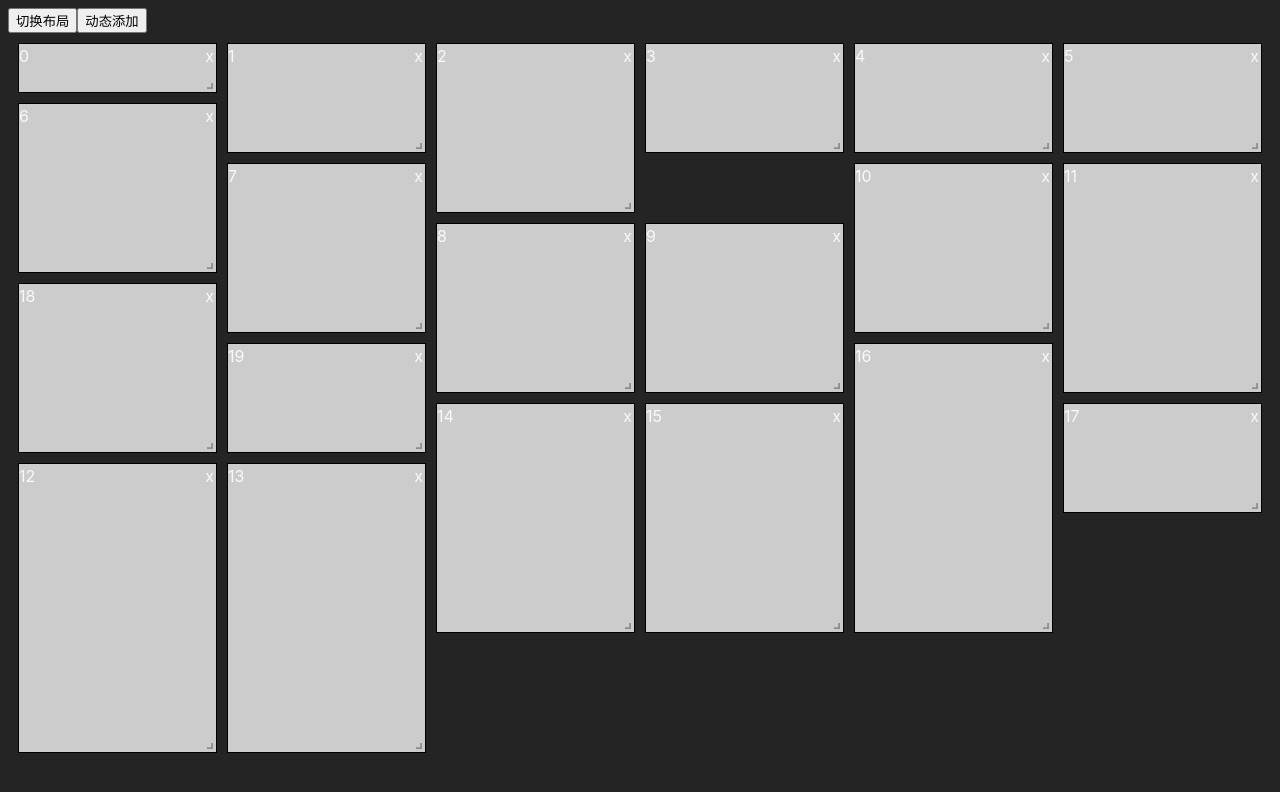
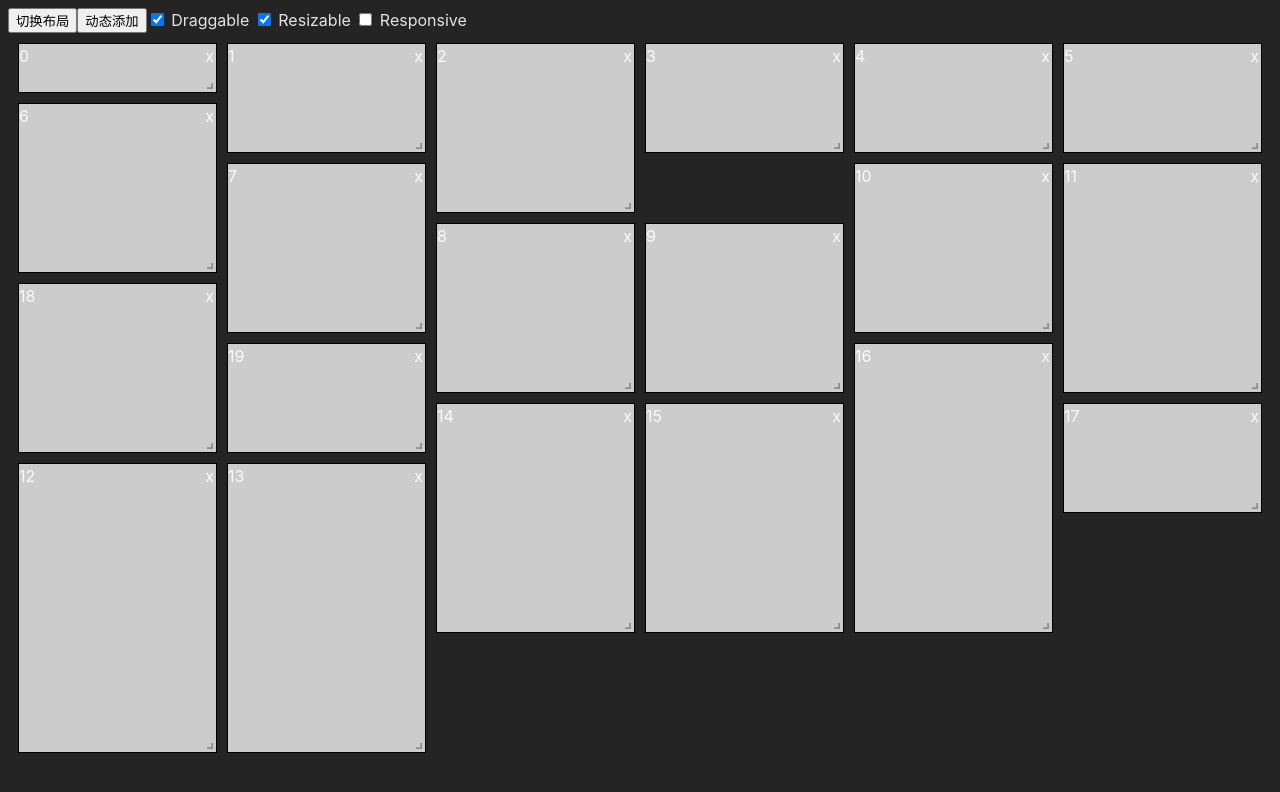
Before and after one commit to lghuahua/grid-layout, a Vue app: page / in a window 1280 px wide. Shown: the top 792 px of the page. Built offline with nearby package versions, Linux system fonts and the light colour scheme.

Commit message:
feat: 增加响应式

```diff
--- a/example/App.vue
+++ b/example/App.vue
@@ -1,77 +1,130 @@
 <script setup lang="ts">
 import GridLayout from '../src/gridLayout.vue'
 import GridItem from '../src/gridItem.vue'
-import { reactive } from 'vue'
+import { reactive, ref } from 'vue'
 import { Layout, LayoutItem } from '../src/type'
 const state = reactive<{
   layout: Layout,
   layoutC: Layout
-}>({layout: [
-  {"x":0,"y":0,"w":2,"h":1,"i":"0", minW: 2, static: false},
-  {"x":2,"y":0,"w":2,"h":2,"i":"1", static: true},
-  {"x":4,"y":0,"w":2,"h":3,"i":"2", static: false},
-  {"x":6,"y":0,"w":2,"h":2,"i":"3", static: false},
-  {"x":8,"y":0,"w":2,"h":2,"i":"4", static: false},
-  {"x":10,"y":0,"w":2,"h":2,"i":"5", static: false},
-  {"x":0,"y":5,"w":2,"h":3,"i":"6", static: false},
-  {"x":2,"y":5,"w":2,"h":3,"i":"7", static: false},
-  {"x":4,"y":5,"w":2,"h":3,"i":"8", static: false},
-  {"x":6,"y":3,"w":2,"h":3,"i":"9", static: true},
-  {"x":8,"y":4,"w":2,"h":3,"i":"10", static: false},
-  {"x":10,"y":4,"w":2,"h":4,"i":"11", static: false},
-  {"x":0,"y":10,"w":2,"h":5,"i":"12", static: false},
-  {"x":2,"y":10,"w":2,"h":5,"i":"13", static: false},
-  {"x":4,"y":8,"w":2,"h":4,"i":"14", static: false},
-  {"x":6,"y":8,"w":2,"h":4,"i":"15", static: false},
-  {"x":8,"y":10,"w":2,"h":5,"i":"16", static: false},
-  {"x":10,"y":4,"w":2,"h":2,"i":"17", static: false},
-  {"x":0,"y":9,"w":2,"h":3,"i":"18", static: false},
-  {"x":2,"y":6,"w":2,"h":2,"i":"19", static: false, data: {}}
-],
-layoutC: [
-  {"x":8,"y":10,"w":2,"h":5,"i":"0", static: false},
-  {"x":10,"y":4,"w":2,"h":2,"i":"1", static: false},
-  {"x":0,"y":9,"w":2,"h":3,"i":"2", static: false},
-  {"x":2,"y":6,"w":2,"h":2,"i":"3", static: false, data: {}}
-]
+}>({
+  layout: [
+    { "x": 0, "y": 0, "w": 2, "h": 1, "i": "0", minW: 2, static: false },
+    { "x": 2, "y": 0, "w": 2, "h": 2, "i": "1", static: true },
+    { "x": 4, "y": 0, "w": 2, "h": 3, "i": "2", static: false },
+    { "x": 6, "y": 0, "w": 2, "h": 2, "i": "3", static: false },
+    { "x": 8, "y": 0, "w": 2, "h": 2, "i": "4", static: false },
+    { "x": 10, "y": 0, "w": 2, "h": 2, "i": "5", static: false },
+    { "x": 0, "y": 5, "w": 2, "h": 3, "i": "6", static: false },
+    { "x": 2, "y": 5, "w": 2, "h": 3, "i": "7", static: false },
+    { "x": 4, "y": 5, "w": 2, "h": 3, "i": "8", static: false },
+    { "x": 6, "y": 3, "w": 2, "h": 3, "i": "9", static: true },
+    { "x": 8, "y": 4, "w": 2, "h": 3, "i": "10", static: false },
+    { "x": 10, "y": 4, "w": 2, "h": 4, "i": "11", static: false },
+    { "x": 0, "y": 10, "w": 2, "h": 5, "i": "12", static: false },
+    { "x": 2, "y": 10, "w": 2, "h": 5, "i": "13", static: false },
+    { "x": 4, "y": 8, "w": 2, "h": 4, "i": "14", static: false },
+    { "x": 6, "y": 8, "w": 2, "h": 4, "i": "15", static: false },
+    { "x": 8, "y": 10, "w": 2, "h": 5, "i": "16", static: false },
+    { "x": 10, "y": 4, "w": 2, "h": 2, "i": "17", static: false },
+    { "x": 0, "y": 9, "w": 2, "h": 3, "i": "18", static: false },
+    { "x": 2, "y": 6, "w": 2, "h": 2, "i": "19", static: false, data: {} }
+  ],
+  layoutC: [
+    { "x": 8, "y": 10, "w": 2, "h": 5, "i": "0", static: false },
+    { "x": 10, "y": 4, "w": 2, "h": 2, "i": "1", static: false },
+    { "x": 0, "y": 9, "w": 2, "h": 3, "i": "2", static: false },
+    { "x": 2, "y": 6, "w": 2, "h": 2, "i": "3", static: false, data: {} }
+  ]
 })
 
-const update = (layout: Layout) => {
-  state.layout = layout
+const responsiveLayout = {
+  md: [
+    { "x": 0, "y": 0, "w": 2, "h": 2, "i": "0" },
+    { "x": 2, "y": 0, "w": 2, "h": 4, "i": "1" },
+    { "x": 4, "y": 0, "w": 2, "h": 5, "i": "2" },
+    { "x": 6, "y": 0, "w": 2, "h": 3, "i": "3" },
+    { "x": 2, "y": 4, "w": 2, "h": 3, "i": "4" },
+    { "x": 4, "y": 5, "w": 2, "h": 3, "i": "5" },
+    { "x": 0, "y": 2, "w": 2, "h": 5, "i": "6" },
+    { "x": 2, "y": 7, "w": 2, "h": 5, "i": "7" },
+    { "x": 4, "y": 8, "w": 2, "h": 5, "i": "8" },
+    { "x": 6, "y": 3, "w": 2, "h": 4, "i": "9" },
+    { "x": 0, "y": 7, "w": 2, "h": 4, "i": "10" },
+    { "x": 2, "y": 19, "w": 2, "h": 4, "i": "11" },
+    { "x": 0, "y": 14, "w": 2, "h": 5, "i": "12" },
+    { "x": 2, "y": 14, "w": 2, "h": 5, "i": "13" },
+    { "x": 4, "y": 13, "w": 2, "h": 4, "i": "14" },
+    { "x": 6, "y": 7, "w": 2, "h": 4, "i": "15" },
+    { "x": 0, "y": 19, "w": 2, "h": 5, "i": "16" },
+    { "x": 8, "y": 0, "w": 2, "h": 2, "i": "17" },
+    { "x": 0, "y": 11, "w": 2, "h": 3, "i": "18" },
+    { "x": 2, "y": 12, "w": 2, "h": 2, "i": "19" }
+  ],
+  lg: [
+    { "x": 0, "y": 0, "w": 2, "h": 2, "i": "0" },
+    { "x": 2, "y": 0, "w": 2, "h": 4, "i": "1" },
+    { "x": 4, "y": 0, "w": 2, "h": 5, "i": "2" },
+    { "x": 6, "y": 0, "w": 2, "h": 3, "i": "3" },
+    { "x": 8, "y": 0, "w": 2, "h": 3, "i": "4" },
+    { "x": 10, "y": 0, "w": 2, "h": 3, "i": "5" },
+    { "x": 0, "y": 5, "w": 2, "h": 5, "i": "6" },
+    { "x": 2, "y": 5, "w": 2, "h": 5, "i": "7" },
+    { "x": 4, "y": 5, "w": 2, "h": 5, "i": "8" },
+    { "x": 6, "y": 4, "w": 2, "h": 4, "i": "9" },
+    { "x": 8, "y": 4, "w": 2, "h": 4, "i": "10" },
+    { "x": 10, "y": 4, "w": 2, "h": 4, "i": "11" },
+    { "x": 0, "y": 10, "w": 2, "h": 5, "i": "12" },
+    { "x": 2, "y": 10, "w": 2, "h": 5, "i": "13" },
+    { "x": 4, "y": 8, "w": 2, "h": 4, "i": "14" },
+    { "x": 6, "y": 8, "w": 2, "h": 4, "i": "15" },
+    { "x": 8, "y": 10, "w": 2, "h": 5, "i": "16" },
+    { "x": 10, "y": 4, "w": 2, "h": 2, "i": "17" },
+    { "x": 0, "y": 9, "w": 2, "h": 3, "i": "18" },
+    { "x": 2, "y": 6, "w": 2, "h": 2, "i": "19" }
+  ],
+}
+
+let layout = ref(state.layout)
+
+const update = (l: Layout) => {
+  layout.value = l
 }
 const changeLayoutC = () => {
-  state.layout = state.layoutC
+  layout.value = state.layoutC
 }
 const addItem = () => {
-  state.layout.push({
-    x: state.layout.length % 12,
+  layout.value.push({
+    x: layout.value.length % 12,
     y: 5,
     w: 2,
     h: 2,
-    i: state.layout.length
+    i: layout.value.length
   })
 }
-const removeItem = (i:  LayoutItem['i']) => {
-  const index = state.layout.map(item => item.i).indexOf(i);
-  state.layout.splice(index, 1);
+const removeItem = (i: LayoutItem['i']) => {
+  const index = layout.value.map(item => item.i).indexOf(i);
+  layout.value.splice(index, 1);
 }
+const draggable = ref(true)
+const resizable = ref(true)
+const responsive = ref(false)
+
+const breakpointChange = (bp: string[], layout: Layout) => {
+  console.log('breakpoint change', bp, layout)
+}
+
 </script>
 
 <template>
   <button @click="changeLayoutC">切换布局</button>
   <button @click="addItem">动态添加</button>
-  <GridLayout :layout="state.layout" :isResizable="true" @layout-updated="update">
-    <GridItem v-for="item, in state.layout"
-      :key="item.i"
-      :data-i="item.i"
-      :static="item.static"
-      :x="item.x"
-      :y="item.y"
-      :w="item.w"
-      :h="item.h"
-      :i="item.i"
-      :min-w="item.minW"
-    >
+  <input type="checkbox" v-model="draggable" /> Draggable
+  <input type="checkbox" v-model="resizable" /> Resizable
+  <input type="checkbox" v-model="responsive" /> Responsive
+  <GridLayout v-model:layout="layout" :isResizable="resizable" :is-draggable="draggable" :responsive="responsive"
+    :responsive-layouts="responsiveLayout" @layout-updated="update" @breakpoint-changed="breakpointChange">
+    <GridItem v-for="item in layout" :key="item.i" :data-i="item.i" :static="item.static" :x="item.x" :y="item.y"
+      :w="item.w" :h="item.h" :i="item.i" :min-w="item.minW">
       <div>{{ item.i }}</div>
       <span class="remove" @click="removeItem(item.i)">x</span>
     </GridItem>
@@ -80,9 +133,10 @@ const removeItem = (i:  LayoutItem['i']) => {
 
 <style scoped>
 .grid-item:not(.grid-placeholder) {
-    background: #ccc;
-    border: 1px solid black;
+  background: #ccc;
+  border: 1px solid black;
 }
+
 .remove {
   position: absolute;
   right: 2px;
--- a/src/gridLayout.vue
+++ b/src/gridLayout.vue
@@ -1,19 +1,17 @@
 <template>
   <div class="grid-layout" ref="layoutEl" :style="style">
     <slot />
-    <GridItem
-      v-show="isDragging"
-      class="grid-placeholder"
-      v-bind="placeholder"
-    ></GridItem>
+    <GridItem v-show="isDragging" class="grid-placeholder" v-bind="placeholder"></GridItem>
   </div>
 </template>
 <script setup lang="ts">
 import { computed, provide, reactive, toRef, ref, watch } from 'vue'
+
 import GridItem from './gridItem.vue'
 import { layoutContextKey, isResizableKey, isDraggableKey, colNumKey, colWidthKey, compact, rowHeightKey, gapKey, moveElement, getAllCollisions, getLayoutItem, stepKey } from './utils'
 import { useResizeObserver } from '@vueuse/core'
-import { Layout, EventParam, LayoutItemContext, LayoutContext, LayoutProps } from './type'
+import { Layout, EventParam, LayoutItemContext, LayoutContext, LayoutProps, RequiredProps } from './type'
+import { useResponsive } from './useResponsive'
 
 const props = withDefaults(defineProps<LayoutProps>(), {
   colNum: 12,
@@ -23,8 +21,13 @@ const props = withDefaults(defineProps<LayoutProps>(), {
   isResizable: true,
   isDraggable: true,
   verticalCompact: true,
-  preventCollision: false
+  preventCollision: false,
+  responsive: false,
+  breakpoints: () => ({ xxs: 0, xs: 480, sm: 768, md: 992, lg: 1200, xl: 1920 })
 })
+
+const breakpoint = useResponsive(props.breakpoints, props.responsiveLayouts || {})
+
 const layoutEl = ref()
 const width = ref(100)
 useResizeObserver(layoutEl, entries => {
@@ -34,7 +37,8 @@ useResizeObserver(layoutEl, entries => {
 
 const emit = defineEmits<{
   (event: 'layout-updated', layout: Layout): void,
-  (event: 'update:layout', layout: Layout): void
+  (event: 'update:layout', layout: Layout): void,
+  (event: 'breakpoint-changed', breakpoints: string[], layout: Layout): void
 }>()
 
 provide(isResizableKey, toRef(props, 'isResizable'))
@@ -43,10 +47,31 @@ provide(colNumKey, toRef(props, 'colNum'))
 provide(rowHeightKey, toRef(props, 'rowHeight'))
 
 let layout: Layout
+let originalLayout = props.layout
+
+const responsiveGridLayout = () => {
+  if (props.responsive) {
+    if (breakpoint.layout.value) {
+      layout = compact(breakpoint.layout.value, props.verticalCompact)
+    }
+    emit('layout-updated', layout)
+    emit('breakpoint-changed', breakpoint.current.value, layout);
+  } else {
+    emit('layout-updated', originalLayout)
+  }
+}
+
+watch([
+  () => props.responsive,
+  () => breakpoint.current.value
+], () => {
+  responsiveGridLayout()
+}, { immediate: true })
+
 
 watch([() => props.layout.length, () => props.layout], () => {
-  layout = compact(props.layout, props.verticalCompact)
-  emit('update:layout', layout)
+  compact(props.layout, props.verticalCompact)
+  emit('update:layout', props.layout)
 }, {
   immediate: true
 })
@@ -90,13 +115,7 @@ const style = computed(() => {
   }
 })
 
-const placeholder = reactive<{
-  x: number,
-  y: number,
-  w: number,
-  h: number,
-  i: number | string
-}>({
+const placeholder = reactive<RequiredProps>({
   x: 0,
   y: 0,
   w: 0,
@@ -108,11 +127,11 @@ const isDragging = ref(false)
 
 const resizeEvent: LayoutContext['resizeEvent'] = (event: EventParam) => {
   const { eventType, i, x, y, h, w } = event
-  let lt = getLayoutItem(layout, i)
+  let lt = getLayoutItem(props.layout, i)
 
   let hasCollisions = false
   if (props.preventCollision) {
-    const collisions = getAllCollisions(layout, { ...lt, w, h }).filter(layoutItem => layoutItem.i !== i)
+    const collisions = getAllCollisions(props.layout, { ...lt, w, h }).filter(layoutItem => layoutItem.i !== i)
     hasCollisions = collisions.length > 0
 
     if (hasCollisions) {
@@ -144,8 +163,8 @@ const resizeEvent: LayoutContext['resizeEvent'] = (event: EventParam) => {
     isDragging.value = false
   }
 
-  compact(layout, props.verticalCompact)
-  emit('layout-updated', layout)
+  compact(props.layout, props.verticalCompact)
+  emit('layout-updated', props.layout)
   const filed = fileds.get(i)
   filed?.createStyle()
 }
@@ -155,7 +174,7 @@ const fileds = new Map<number | string, LayoutItemContext>()
 /*****  drag  *****/
 const dragEvent: LayoutContext['dragEvent'] = (event) => {
   const { eventType, i, x, y, h, w } = event
-  const lt = getLayoutItem(layout, i)
+  const lt = getLayoutItem(props.layout, i)
 
   if (eventType == 'dragmove' || eventType === 'dragstart') {
     placeholder.i = i
@@ -169,9 +188,9 @@ const dragEvent: LayoutContext['dragEvent'] = (event) => {
   }
 
   // Move the element to the dragged location.
-  moveElement(layout, lt, x, y, true, props.preventCollision)
-  compact(layout, props.verticalCompact)
-  emit('layout-updated', layout)
+  moveElement(props.layout, lt, x, y, true, props.preventCollision)
+  compact(props.layout, props.verticalCompact)
+  emit('layout-updated', props.layout)
   const filed = fileds.get(i)
   filed?.createStyle()
 }
@@ -195,11 +214,12 @@ provide(layoutContextKey, context)
 
 </script>
 <style scoped>
-.grid-layout{
+.grid-layout {
   display: grid;
   position: relative;
 }
-.grid-placeholder{
+
+.grid-placeholder {
   z-index: 2;
   user-select: none;
   background: pink;
--- /dev/null
+++ b/src/useResponsive.ts
@@ -0,0 +1,42 @@
+import { computed, reactive } from 'vue'
+import type { Ref, ComputedRef } from 'vue'
+import { useMediaQuery } from '@vueuse/core'
+import { ResponsiveLayout, Breakpoints, Layout } from './type'
+
+export function useResponsive<K extends string = string>(breakpoints: Breakpoints<K>, responsiveLayout: ResponsiveLayout<K>) {
+  const keys = Object.keys(breakpoints)
+  keys.sort((a, b) => breakpoints[a as K] - breakpoints[b as K])
+
+  const bpMap = reactive(new Map<string, Ref<boolean>>())
+
+  keys.forEach(key => {
+    if (!bpMap.has(key)) {
+      bpMap.set(key, useMediaQuery(`(min-width: ${breakpoints[key as K]}px)`))
+    }
+  })
+
+  const current = computed(() => {
+    const bp: K[] = []
+    for (const [key, val] of bpMap) {
+      if (val.value) bp.push(key as K)
+    }
+    return bp
+  })
+
+  const layout = computed(() => {
+    for (let i = current.value.length; i >= 0; i--) {
+      const key = current.value[i]
+      if (responsiveLayout[key]) return responsiveLayout[key]
+    }
+  })
+
+  return {
+    current,
+    layout
+  }
+}
+
+export type UseResponsiveReturn<K extends string = string> = {
+  current: ComputedRef<K[]>
+  layout: ComputedRef<Layout | undefined>
+}
```
Also changed, not shown: src/type.ts (+22 -9 lines).
